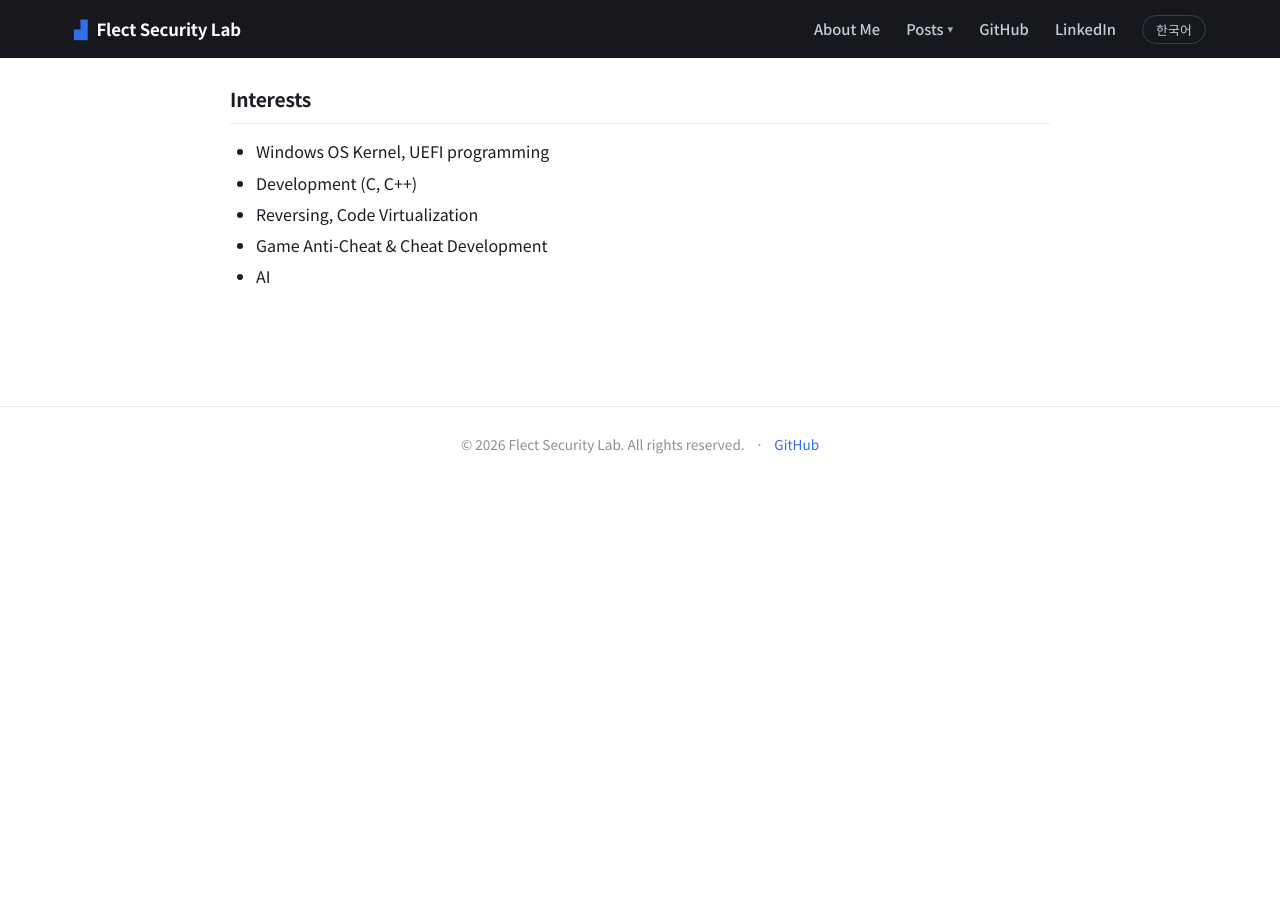
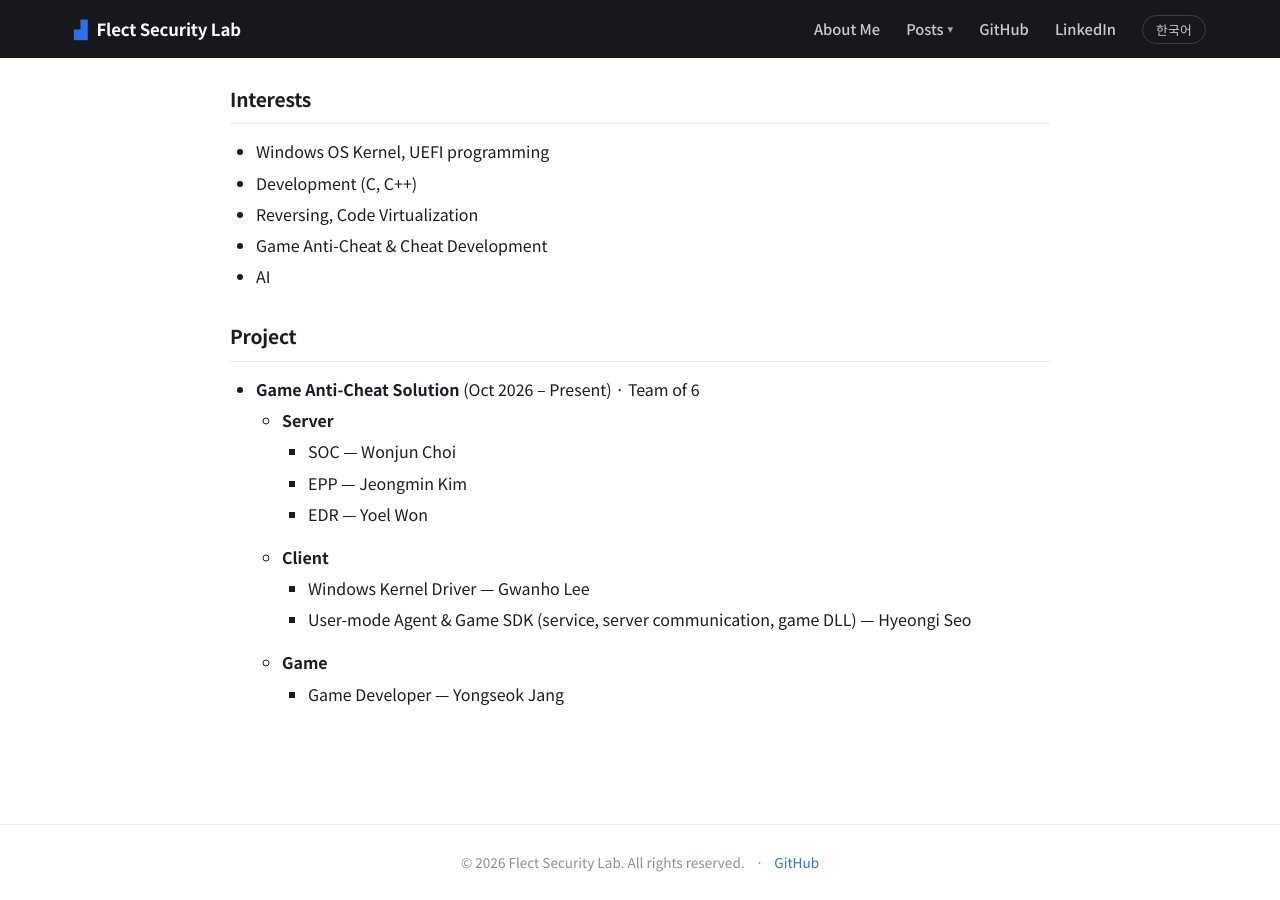
Before and after one commit to LeeGwan/LeeGwan.github.io, a Jekyll site: the page built from about.md, in a window 1280 px wide and 900 px high, scrolled down 717 px. Built offline with Jekyll 4.4.1, drawn with Linux system fonts in a browser that asks for light colours; before the commit the page ends 1199 px from its top, so only the background shows below that.

Commit message:
Document Game Anti-Cheat Solution project details
Added details about the Game Anti-Cheat Solution project and team members.

```diff
--- a/about.md
+++ b/about.md
@@ -48,5 +48,32 @@ no_sidebar: true
       <li>Game Anti-Cheat &amp; Cheat Development</li>
       <li>AI</li>
     </ul>
+
+       <h2>Project</h2>
+    <ul>
+      <li>
+        <strong>Game Anti-Cheat Solution</strong> (Oct 2026 – Present) · Team of 6
+        <ul>
+          <li><strong>Server</strong>
+            <ul>
+              <li>SOC — Wonjun Choi</li>
+              <li>EPP — Jeongmin Kim</li>
+              <li>EDR — Yoel Won</li>
+            </ul>
+          </li>
+          <li><strong>Client</strong>
+            <ul>
+              <li>Windows Kernel Driver — Gwanho Lee</li>
+              <li>User-mode Agent &amp; Game SDK (service, server communication, game DLL) — Hyeongi Seo</li>
+            </ul>
+          </li>
+          <li><strong>Game</strong>
+            <ul>
+              <li>Game Developer — Yongseok Jang</li>
+            </ul>
+          </li>
+        </ul>
+      </li>
+    </ul>
   </div>
 </article>
```
